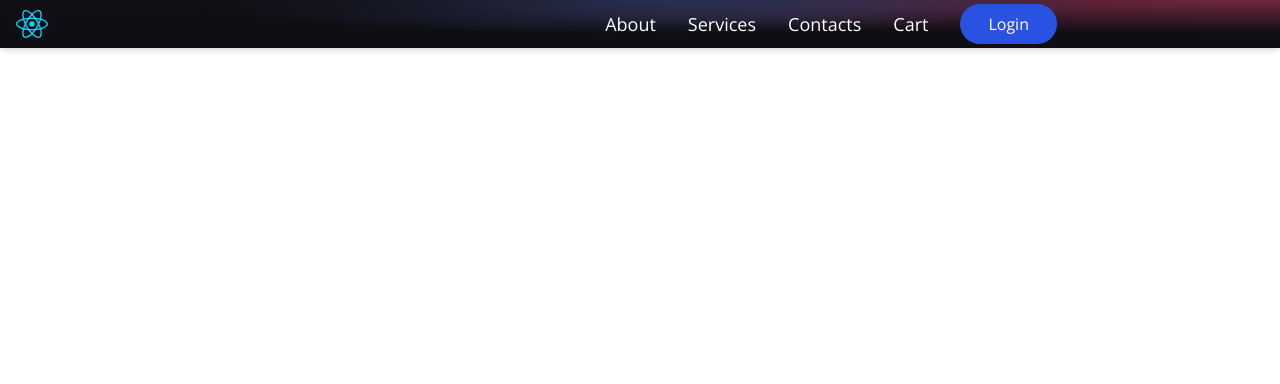
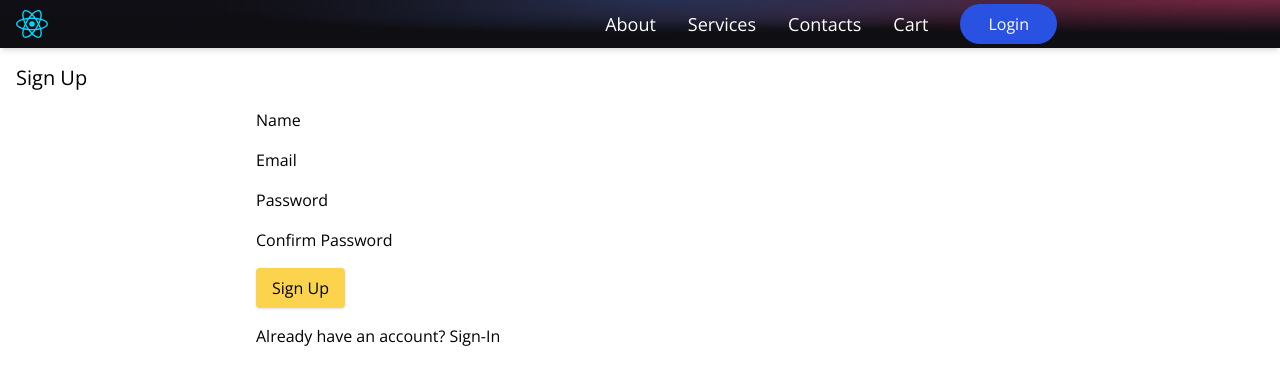
Before and after one commit to csalpha/vite-mern, a React (Vite) app in the folder client/: page /signup in a window 1280 px wide. Shown: the top 384 px of the page. Built offline with nearby package versions, Linux system fonts and the light colour scheme.

Commit message:
Build Sign Up Screen

```diff
--- a/client/src/App.tsx
+++ b/client/src/App.tsx
@@ -11,6 +11,7 @@ import ProductScreen from "./screens/ProductScreen";
 import SellerScreen from "./screens/SellerScreen";
 import CartScreen from "./screens/CartScreen";
 import SigninScreen from "./screens/SigninScreen";
+import SignupScreen from "./screens/SignupScreen";
 import "react-responsive-carousel/lib/styles/carousel.min.css";
 import { Carousel } from "react-responsive-carousel";
 import { Store } from "./Store";
@@ -214,6 +215,7 @@ function App() {
             <Route path='/seller/:id' element={<SellerScreen />}></Route>
             <Route path='/cart' element={<CartScreen />}></Route>
             <Route path='/signin' element={<SigninScreen />}></Route>
+            <Route path='/signup' element={<SignupScreen />}></Route>
           </Routes>
         </main>
       </div>
--- /dev/null
+++ b/client/src/screens/SignupScreen.jsx
@@ -0,0 +1,152 @@
+import Axios from "axios";
+import React, { useContext, useEffect, useState } from "react";
+import { Helmet } from "react-helmet-async";
+import { Link, useNavigate, useLocation } from "react-router-dom";
+import { toast } from "react-toastify";
+import { Store } from "../Store";
+import { getError } from "../utils";
+
+const SignupScreen = () => {
+  // navigate to different pages or URLs within the application
+  const navigate = useNavigate();
+
+  /* The useState hook also initializes
+  each of these variables to an empty string */
+  const [name, setName] = useState("");
+  const [email, setEmail] = useState("");
+  const [password, setPassword] = useState("");
+  const [confirmPassword, setConfirmPassword] = useState("");
+
+  /* declares a constant called 'search' and assigns it the value
+   of the 'search' property of the object returned by the 'useLocation()' hook. */
+  const { search } = useLocation();
+
+  // Extracts the value of the "redirect" parameter from the current URL's search query,
+  // and assigns it to the 'redirectInUrl' constant variable using the URLSearchParams() constructor.
+  const redirectInUrl = new URLSearchParams(search).get("redirect");
+
+  const redirect = redirectInUrl ? redirectInUrl : "/";
+
+  // destructuring the context object into 2 variables.
+  const {
+    state, // contains the current state object containing various properties stored in the global store.
+    dispatch: ctxDispatch, // used to update the global state objects or call specific action methods from the store.
+  } = useContext(Store);
+
+  // using destructuring to get the value of the userInfo property from the state object.
+  const { userInfo } = state;
+
+  const submitHandler = async (e) => {
+    e.preventDefault(); // prevents the default action
+    try {
+      // checks if password and confirmPassword match
+      if (password !== confirmPassword) {
+        // displays an error
+        toast.error("Passwords do not match");
+      } else {
+        // makes an HTTP POST call to "/api/users/signup" endpoint
+        const { data } = await Axios.post("/api/users/signup", {
+          name,
+          email,
+          password,
+        });
+        // dispatches the user signin action along with payload obtained from server response
+        ctxDispatch({ type: "USER_SIGNIN", payload: data });
+        // saves user information in localStorage as JSON string
+        localStorage.setItem("userInfo", JSON.stringify(data));
+        // navigates user to homepage or destination set in redirect variable
+        navigate(redirect || "/");
+      }
+      // catches errors that may arise from the try block
+    } catch (err) {
+      // display the appropriate error message
+      toast.error(getError(err));
+    }
+  };
+
+  // executes a callback function only when one of its dependency changes
+  useEffect(
+    () => {
+      // If userInfo exists
+      if (userInfo) {
+        // navigate to the URL specified in the redirect variable
+        navigate(redirect);
+      }
+      /* ensures that user gets automatically redirected
+      to certain URL once he/she is logged in. */
+    },
+    [navigate, redirect, userInfo] // dependencies of this Hook
+  );
+
+  // Initialize a boolean state
+  const [passwordShown, setPasswordShown] = useState(false);
+
+  //shows or hides the value of the password input field whenever it is called.
+  const togglePassword = () => {
+    setPasswordShown(!passwordShown);
+  };
+
+  return (
+    <div>
+      <div>
+        <Helmet>
+          <title>Sign Up</title>
+        </Helmet>
+        <h1 className='mb-4 text-xl'>Sign Up</h1>
+        <form className='mx-auto max-w-screen-md' onSubmit={submitHandler}>
+          <div className='mb-4'>
+            <label htmlFor='email'>Name</label>
+            <input
+              type='name'
+              onChange={(e) => setName(e.target.value)}
+              required
+            />
+          </div>
+          <div className='mb-4'>
+            <label htmlFor='email'>Email</label>
+            <input
+              type='email'
+              onChange={(e) => setEmail(e.target.value)}
+              required
+            />
+          </div>
+          <div className='mb-4'>
+            <label htmlFor='password'>Password</label>
+
+            <input
+              type={passwordShown ? "text" : "password"}
+              onChange={(e) => setPassword(e.target.value)}
+              required
+            />
+
+            {/* <FontAwesomeIcon onClick={togglePassword} icon={faEye} /> */}
+          </div>
+
+          <div className='mb-4'>
+            <label htmlFor='password'>Confirm Password</label>
+
+            <input
+              type={passwordShown ? "text" : "password"}
+              onChange={(e) => setConfirmPassword(e.target.value)}
+              required
+            />
+
+            {/* <FontAwesomeIcon onClick={togglePassword} icon={faEye} /> */}
+          </div>
+
+          <div className='mb-4 '>
+            <button className='primary-button' type='submit'>
+              Sign Up
+            </button>
+          </div>
+          <div className='mb-4 '>
+            Already have an account?{" "}
+            <Link to={`/signin?redirect=${redirect}`}>Sign-In</Link>
+          </div>
+        </form>
+      </div>
+    </div>
+  );
+};
+
+export default SignupScreen;
```
Also changed, not shown: 2 other files (tests, documents, lock files or other folders).
